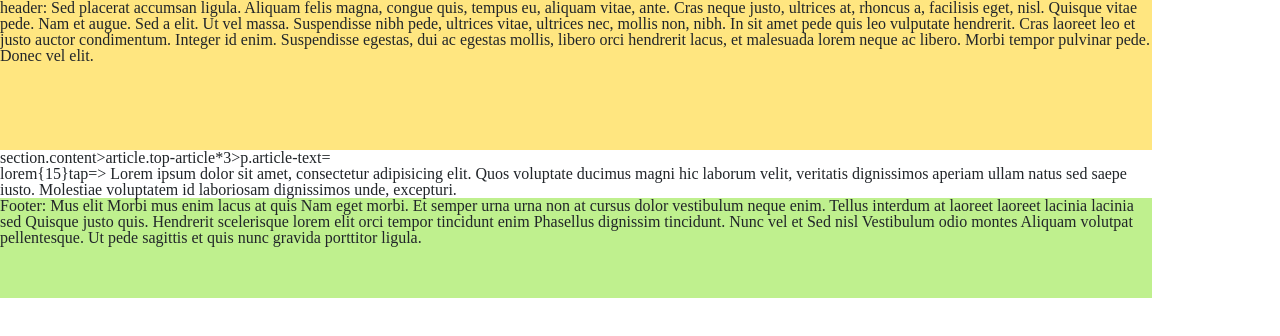
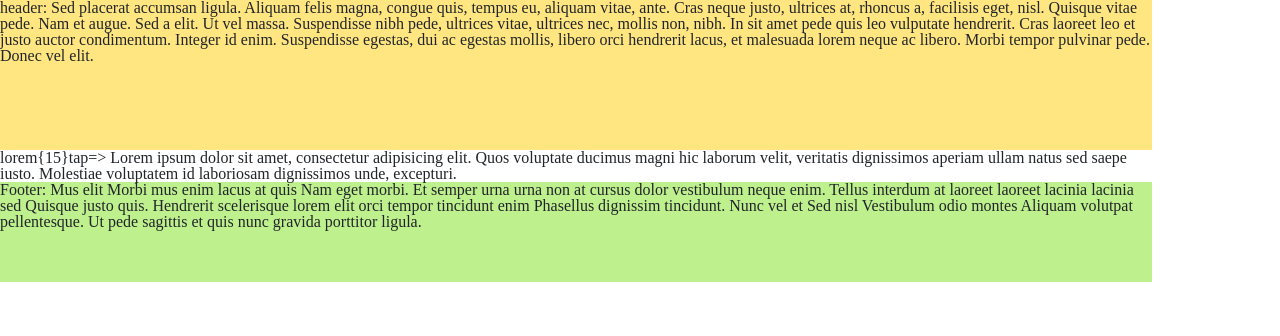
Before and after one commit to manotooma/Eksamensprojekt-2.SM, a plain HTML site: page index.html in a window 1280 px wide. Drawn offline with nearby package versions, Linux system fonts and the light colour scheme.

Commit message:
Update index.html

```diff
--- a/index.html
+++ b/index.html
@@ -19,25 +19,21 @@
 
     <div class="wrapper">
         <nav id="mobilmenu">
+        <nav>
+</nav>
+        </nav>
+        <nav id="desktopmenu">
+        <nav>
+
+</nav>
         </nav>
         <header class="header">
             <strong>header:</strong> Sed placerat accumsan ligula. Aliquam felis magna, congue quis, tempus eu, aliquam vitae, ante. Cras neque justo, ultrices at, rhoncus a, facilisis eget, nisl. Quisque vitae pede. Nam et augue. Sed a elit. Ut vel massa. Suspendisse nibh pede, ultrices vitae, ultrices nec, mollis non, nibh. In sit amet pede quis leo vulputate hendrerit. Cras laoreet leo et justo auctor condimentum. Integer id enim. Suspendisse egestas, dui ac egestas mollis, libero orci hendrerit lacus, et malesuada lorem neque ac libero. Morbi tempor pulvinar pede. Donec vel elit.
         </header><!-- .header-->
         <main class="content">
-            section.content>article.top-article*3>p.article-text=
-            <section class="content">
-                <article class="top-article">
-                    <p class="article-text"></p>
-                </article>
-                <article class="top-article">
-                    <p class="article-text"></p>
-                </article>
-                <article class="top-article">
                     <p class="article-text">
                         lorem{15}tap=> Lorem ipsum dolor sit amet, consectetur adipisicing elit. Quos voluptate ducimus magni hic laborum velit, veritatis dignissimos aperiam ullam natus sed saepe iusto. Molestiae voluptatem id laboriosam dignissimos unde, excepturi.
                     </p>
-                </article>
-            </section>
         </main><!-- .content -->
 
         <footer class="footer">
```
